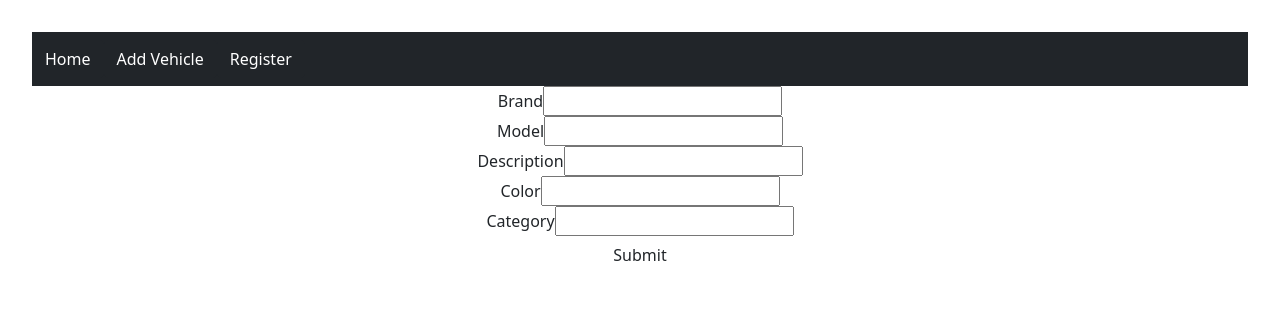
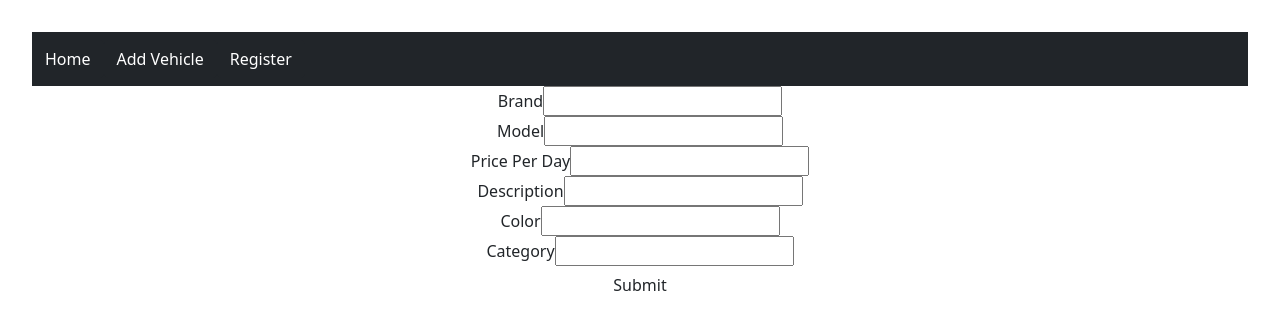
Before and after one commit to aldoseri99/Drive-Drift-client, a React (Vite) app: page /addvehicle in a window 1280 px wide. Shown: the top 330 px of the page. Built offline with nearby package versions, Linux system fonts and the light colour scheme.

Commit message:
add price

```diff
--- a/src/pages/AddVehicle.jsx
+++ b/src/pages/AddVehicle.jsx
@@ -1,7 +1,6 @@
 import { useState } from "react"
 import { useNavigate } from "react-router-dom"
 import { setVehicle } from "../services/vehicleService"
-import axios from "axios"
 
 const AddVehicle = () => {
   let navigate = useNavigate()
@@ -48,6 +47,10 @@ const AddVehicle = () => {
           <input onChange={handleChange} name="model" type="text" />
         </div>
         <div>
+          <label htmlFor="">Price Per Day</label>
+          <input onChange={handleChange} name="price" type="number" />
+        </div>
+        <div>
           <label htmlFor="">Description</label>
           <input onChange={handleChange} name="description" type="text" />
         </div>
--- a/src/services/vehicleService.js
+++ b/src/services/vehicleService.js
@@ -9,11 +9,11 @@ export const setVehicle = async (vehicleData) => {
     throw error
   }
 }
-export const postVehicle = async () => {
-  try {
-    const res = await Client.get("/vehicle")
-    return res.data
-  } catch (error) {
-    throw error
-  }
-}
+// export const postVehicle = async () => {
+//   try {
+//     const res = await Client.get("/vehicle")
+//     return res.data
+//   } catch (error) {
+//     throw error
+//   }
+// }
```
